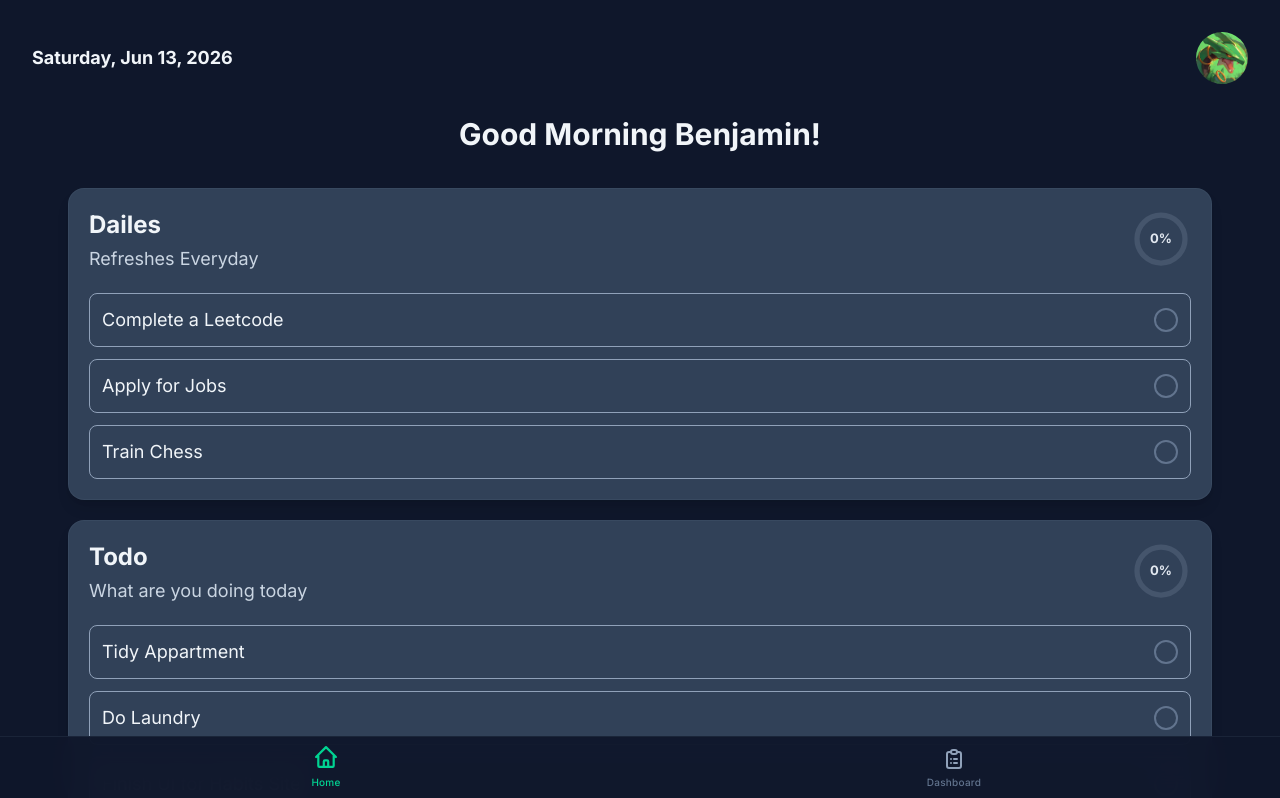
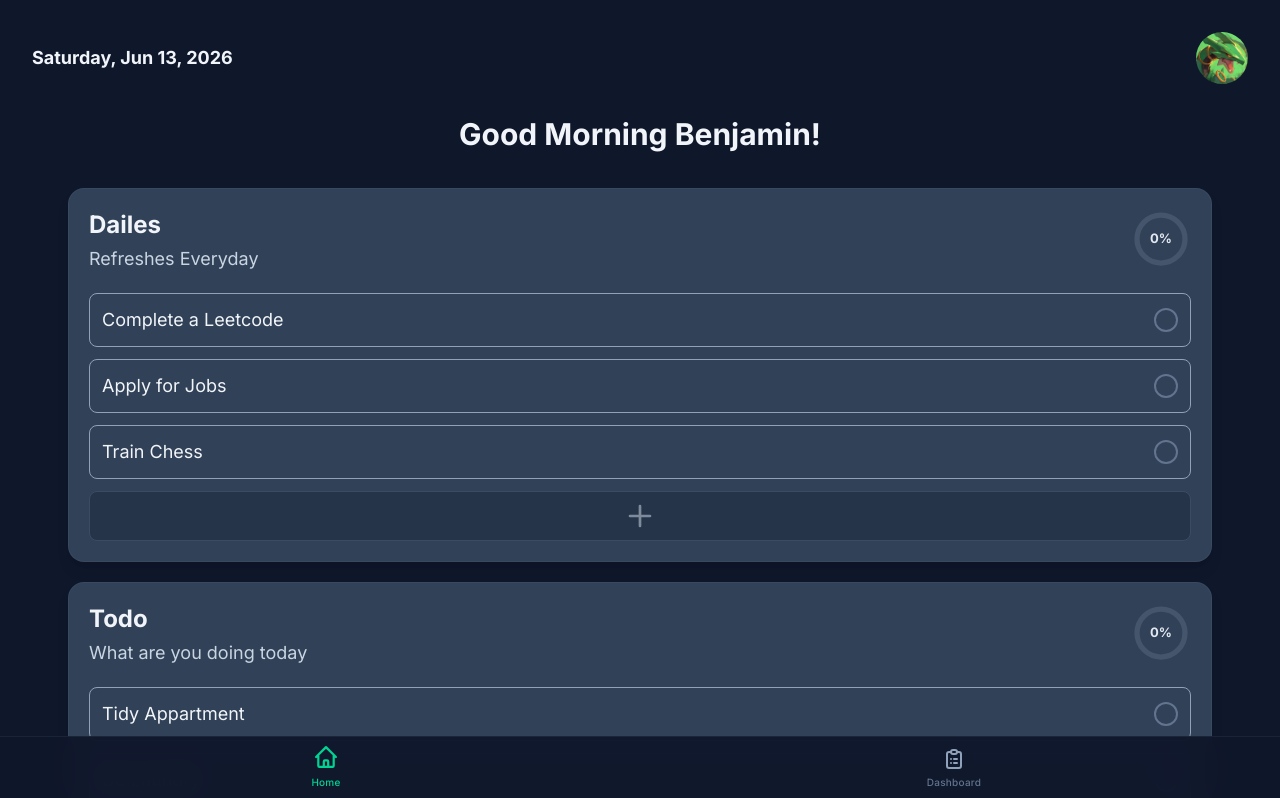
Before and after one commit to firepeashooter/habits-site, a React (Vite) app in the folder frontend/: page / in a window 1280 px wide. Shown: the top 798 px of the page. Built offline with nearby package versions, Linux system fonts and the light colour scheme.

Commit message:
Add plus button to the todo cards

```diff
--- /dev/null
+++ b/frontend/src/Components/AddTodoButton.tsx
@@ -0,0 +1,14 @@
+import { PlusIcon } from "./PlusIcon"
+
+
+
+function AddTodoButton() {
+	return (
+
+		<button className="flex justify-center items-center border border-slate-600 bg-slate-800 rounded-lg p-2 w-full opacity-50">
+			<PlusIcon className="w-8 h-8 text-slate-300" />
+		</button>
+	)
+}
+
+export default AddTodoButton
--- /dev/null
+++ b/frontend/src/Components/PlusIcon.tsx
@@ -0,0 +1,20 @@
+
+export function PlusIcon({ className = "w-6 h-6" }: { className?: string }) {
+	return (
+		<svg
+			xmlns="http://www.w3.org/2000/svg"
+			fill="none"
+			viewBox="0 0 24 24"
+			strokeWidth={2.0} /* Thicker stroke matches that premium mobile feel */
+			stroke="currentColor"
+			className={className}
+		>
+			<path
+				strokeLinecap="round"
+				strokeLinejoin="round"
+				pathLength="1"
+				d="M12 4.5v15m7.5-7.5h-15"
+			/>
+		</svg>
+	);
+}
--- a/frontend/src/Components/TodoCard.tsx
+++ b/frontend/src/Components/TodoCard.tsx
@@ -1,6 +1,7 @@
 import { useState } from "react";
 import Todo from "./Todo"
 import ProgressWheel from "./ProgressWheel";
+import AddTodoButton from "./AddTodoButton";
 import type { TodoItemType } from "./TodoSection";
 
 
@@ -53,6 +54,7 @@ function TodoCard({ header, subheader, initialTodos }: TodoCardProps) {
 
 					)
 				}
+				<AddTodoButton />
 
 			</div>
 
```
